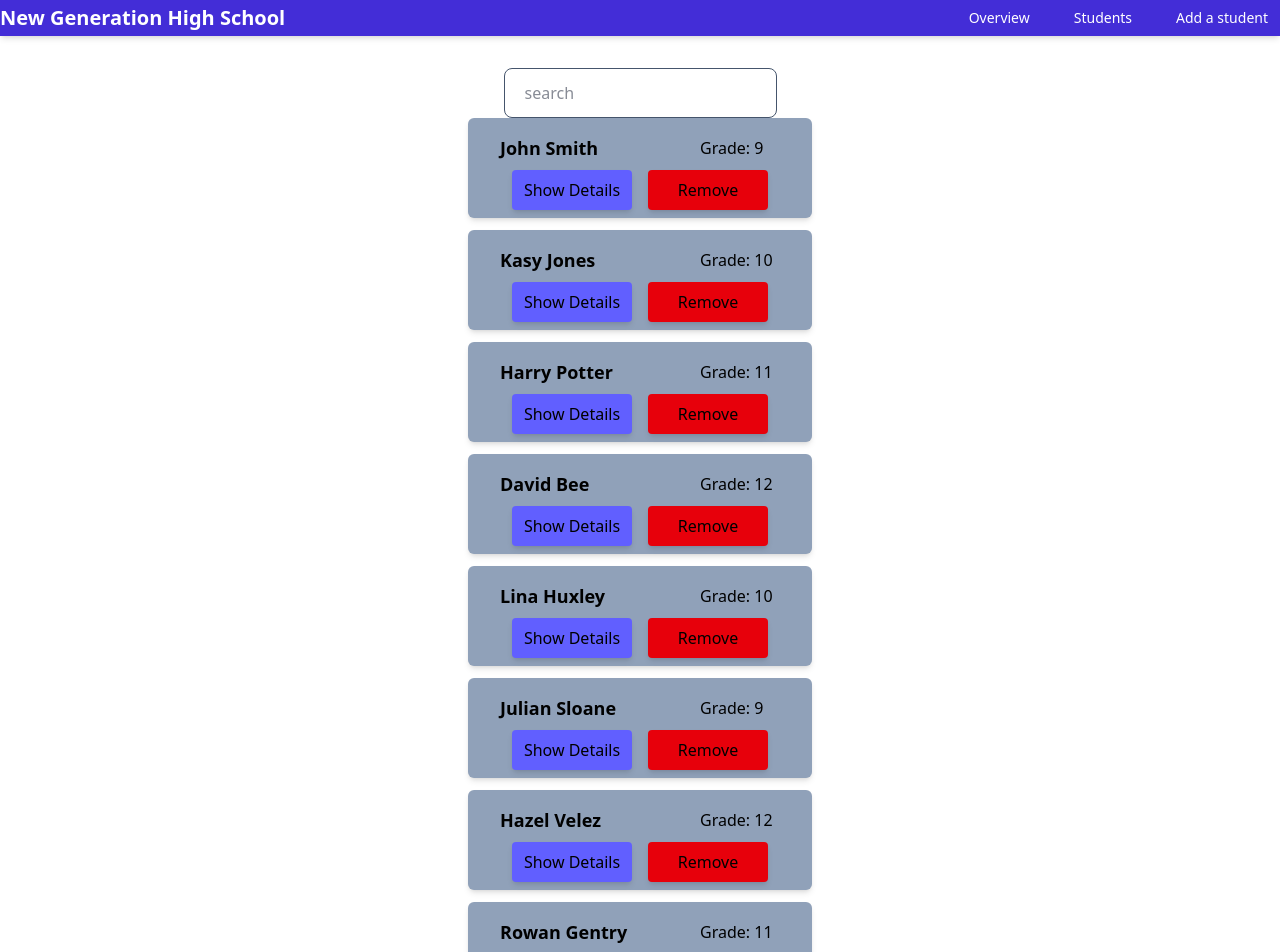
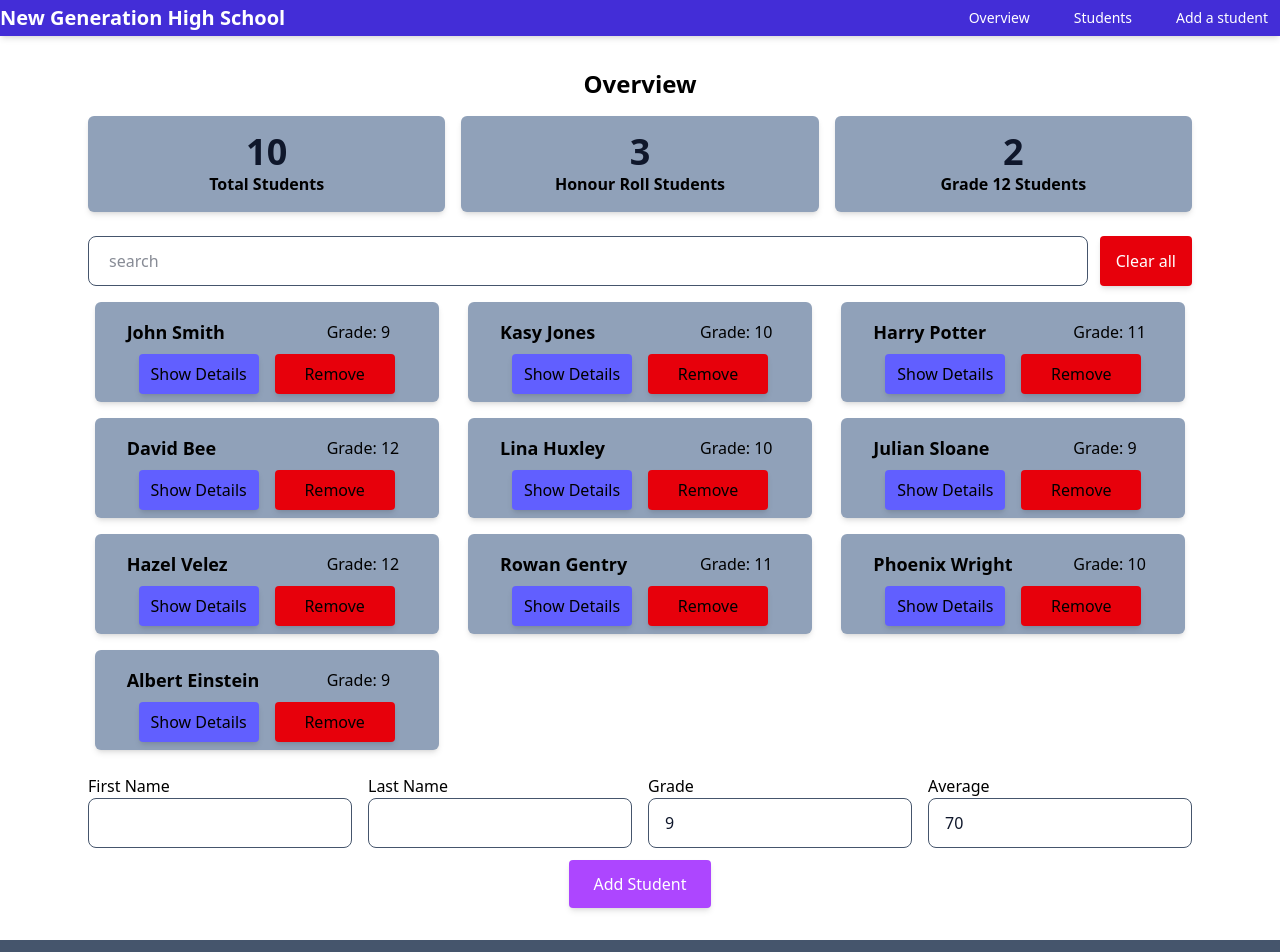
Before and after one commit to Camille-Tsui/assingment2-webdev, a Next.js app: page / in a window 1280 px wide. Shown: the top 952 px of the page. Built offline with nearby package versions, Linux system fonts and the light colour scheme.

Commit message:
Changed design

```diff
--- a/components/AddStudent.tsx
+++ b/components/AddStudent.tsx
@@ -44,26 +44,26 @@ const addStudent = ({ onAdd }: addStudentProps) => {
   };
 
   return (
-    <div className="flex items-center flex-col gap-3">
-      <div className="flex gap-3 items-center">
+    <div className="flex w-full items-center flex-col gap-3">
+      <div className="grid w-full grid-cols-1 gap-4 sm:grid-cols-2 lg:grid-cols-4">
         <div className="flex-col">
             <div>
-                First name
+                First Name
             </div>
           <input
             type="text"
             value={firstName}
             onChange={handleFirstNameChange}
-            className="flex-1 rounded-lg border border-slate-600 px-4 py-3 text-slate-900 focus:border-purple-500 focus:outline-none"
+            className="w-full rounded-lg border border-slate-600 px-4 py-3 text-slate-900 focus:border-purple-500 focus:outline-none"
           ></input>
         </div>
         <div className="flex-col">
-            <div>Last name</div>
+            <div>Last Name</div>
             <input
           type="text"
           value={lastName}
           onChange={handleLastNameChange}
-          className="flex-1 rounded-lg border border-slate-600 px-4 py-3 text-slate-900 focus:border-purple-500 focus:outline-none"
+          className="w-full rounded-lg border border-slate-600 px-4 py-3 text-slate-900 focus:border-purple-500 focus:outline-none"
         ></input>
         </div>
 
@@ -75,7 +75,7 @@ const addStudent = ({ onAdd }: addStudentProps) => {
           onChange={handleGradeChange}
           min={9}
           max={12}
-          className="flex-1 rounded-lg border border-slate-600 px-4 py-3 text-slate-900 focus:border-purple-500 focus:outline-none"
+          className="w-full rounded-lg border border-slate-600 px-4 py-3 text-slate-900 focus:border-purple-500 focus:outline-none"
         ></input>
         </div>
         <div className="flex-col">
@@ -88,7 +88,7 @@ const addStudent = ({ onAdd }: addStudentProps) => {
           onChange={handleAverageChange}
           min={0}
           max={100}
-          className="flex-1 rounded-lg border border-slate-600 px-4 py-3 text-slate-900 focus:border-purple-500 focus:outline-none"
+          className="w-full rounded-lg border border-slate-600 px-4 py-3 text-slate-900 focus:border-purple-500 focus:outline-none"
         ></input>
         </div>
 
@@ -96,9 +96,9 @@ const addStudent = ({ onAdd }: addStudentProps) => {
 
       <button
         onClick={handleAdd}
-        className="bg-red-600 px-3 py-2 rounded shadow-md hover:bg-red-700 w-30 "
+        className="bg-purple-500 px-6 py-3 rounded shadow-md hover:bg-purple-700 text-white"
       >
-        add
+        Add Student
       </button>
     </div>
   );
--- a/components/Footer.tsx
+++ b/components/Footer.tsx
@@ -2,10 +2,12 @@ const Footer = () => {
     return (
         <footer className="bg-slate-600 text-slate-100">
             <div className="mx-auto flex max-w-6xl flex-col gap-3 px-4 py-6 text-sm sm:flex-row sm:items-center sm:justify-between sm:px-6">
-                <p className="text-base font-semibold text-white"> New Generation High School</p>
+                <p className="text-base font-semibold text-white">New Generation High School</p>
+                <div className="flex flex-col gap-1">
                 <p>306 Education Boulevard, Calgary, AB T3Z 1N4</p>
                 <p>Phone: 403-123-4567</p>
                 <p>Email: newgenhighschool@gmail.com</p>
+                </div>
             </div>
         </footer>
     );
--- a/components/StudentList.tsx
+++ b/components/StudentList.tsx
@@ -11,11 +11,16 @@ interface StudentListProps{
 
 const StudentList = ({students, onRemove}: StudentListProps) => {
     return(
-        <div className=" flex flex-col gap-3">
-            {students.map((student) => (
-                <StudentCard key={student.id} student={student} onRemove={onRemove}></StudentCard>
-            ))}
-            <p className="flex justify-center">No students left</p>
+         <div className="w-full">
+            <div className="grid grid-cols-1 gap-4 sm:grid-cols-2 lg:grid-cols-3">
+                {students.map((student) => (
+                    <StudentCard key={student.id} student={student} onRemove={onRemove}></StudentCard>
+                ))}
+            </div>
+
+            {students.length === 0 && (
+                <p className="flex justify-center">No students to show.</p>
+            )}
         </div>
     );
 };
--- a/components/StudentPortal.tsx
+++ b/components/StudentPortal.tsx
@@ -5,6 +5,7 @@ import { students as initalStudents, Student } from "@/data/students";
 import StudentList from "@/components/StudentList"
 import AddStudent from "@/components/AddStudent"
 import SearchBox from "@/components/SearchBox";
+import StatsPanel from "@/components/StatsPanel";
 
 
 const StudentPortal = () => {
@@ -31,17 +32,31 @@ const StudentPortal = () => {
 
     );
 
+    const totalStudents = students.length;
+    const honourRollCount = students.filter((student) => student.average >= 80).length;
+    const grade12Count = students.filter((student) => student.grade === 12).length;
+
 
 
     return(
         <main className="flex flex-col items-center">
-            <SearchBox searchText={searchText} onSearchChange={setSearchText}/>
-
-
+            <section id="overview" className="scroll-mt-24 mb-6 w-full">
+                <h2 className="text-2xl font-bold text-center mb-4"> Overview</h2>
+                <StatsPanel
+                    totalStudents={totalStudents}
+                    honourRollCount={honourRollCount}
+                    grade12Count={grade12Count}
+                />
+            </section>
+            <section id="students" className="scroll-mt-24 flex flex-col items-center"></section>
+            <div className="mb-4 flex w-full gap-3">
+          <SearchBox searchText={searchText} onSearchChange={setSearchText}/>
+            <button
+                onClick={handleClearAll} className="whitespace-nowrap rounded bg-red-600 px-4 py-2 text-white shadow-md hover:bg-red-700">Clear all
+            </button>
+            </div>
             <StudentList students={matchingStudents} onRemove={handleRemove}></StudentList>
-        <button onClick={handleClearAll} className="bg-red-600 px-3 py-2 rounded shadow-md hover:bg-red-700 w-30">
-                    clear all
-                </button>
+                <section id="add-student" className="scroll-mt-24 mt-6"></section>
         <AddStudent onAdd={handleAdd}></AddStudent>
         </main>
 
```
